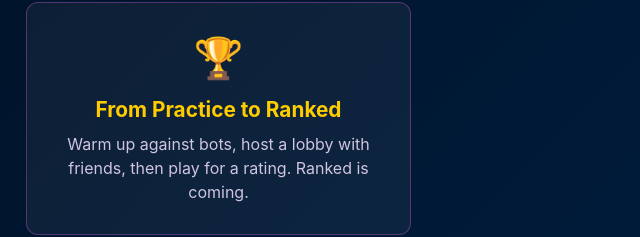
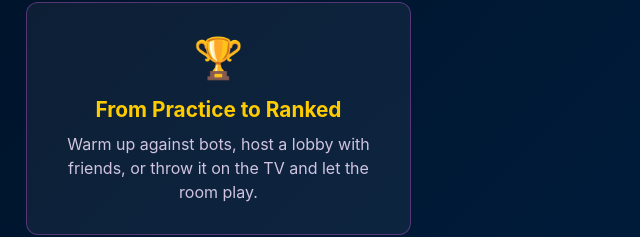
Before and after one commit to michaeljohnstondev/bigvibestudios-web, a plain HTML site: page public/snappled.html in a window 1280 px wide. Shown: the part 739-976 px from the top of the page, 629-1269 px from the left. Drawn offline with Linux system fonts and the light colour scheme.

Commit message:
feat(copy): mirror the TV-facing Snappled card
Co-Authored-By: Claude Opus 5 <noreply@anthropic.com>

```diff
--- a/public/snappled.html
+++ b/public/snappled.html
@@ -393,7 +393,7 @@
                     <div class="feature">
                         <div class="feature-icon">🏆</div>
                         <h3>From Practice to Ranked</h3>
-                        <p>Warm up against bots, host a lobby with friends, then play for a rating. Ranked is coming.</p>
+                        <p>Warm up against bots, host a lobby with friends, or throw it on the TV and let the room play.</p>
                     </div>
                 </div>
             </div>
```
